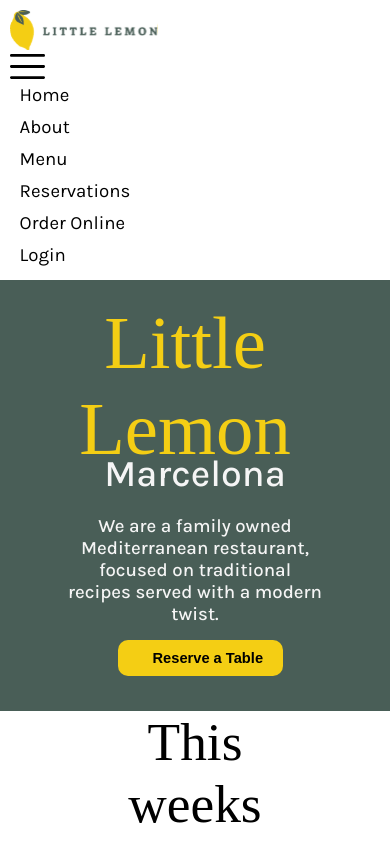
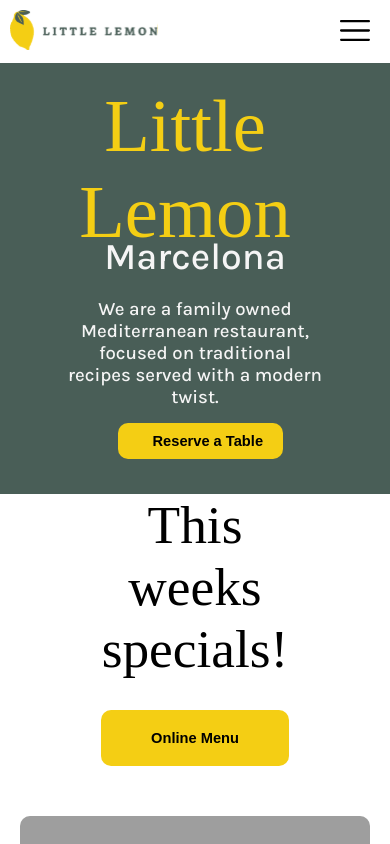
Before and after one commit to ViniciusBatestin/little-lemon-project, a React (Create React App) app: page / in a window 390 px wide. Shown: the top 844 px of the page. Built offline with nearby package versions, Linux system fonts and the light colour scheme; grey boxes are pictures that could not be loaded; a web font is replaced by a local one.

Commit message:
Add interactive hamburger menu for mobile

```diff
--- a/src/App.css
+++ b/src/App.css
@@ -28,18 +28,22 @@
   grid-column: 3/11;
 }
 
+/* NAVBAR */
+
 .App-nav {
   display: flex;
   justify-content: space-between;
   padding: 0.6rem;
   align-items: center;
   flex-wrap: wrap;
+    position: relative;
 }
 
 .App-nav ul{
   display:flex;
   flex-wrap: wrap;
   /* margin-right: px; */
+
 }
 
 .App-nav li {
@@ -50,7 +54,6 @@
 .App-nav a {
   display: inline-block;
   text-decoration: none;
-  margin: 0 5px;
   padding: 5px;
   color: rgb(0, 0, 0);
   font-weight: normal;
@@ -62,8 +65,13 @@
   height: auto;
 }
 .hamb {
-  display: flex;
-  margin-right: 20px;
+  display: none;
+  position: absolute;
+  top: 20px;
+  right: 20px;
+  cursor: pointer;
+  width: 30px;
+  height: auto;
 }
 
 @media (max-width: 768px) {
@@ -74,12 +82,25 @@
   }
 
   .App-nav ul {
-   flex-direction: column;
-   align-items: flex-start;
+    display: none;
+    flex-direction: column;
+    align-items: flex-start;
+    width: 100%;
+    background-color: #f4ce14;
+    margin-top: 15px;
+  }
+
+  .App-nav.open ul{
+    display: flex;
+    align-items: center;
   }
 
   .App-logo img {
     width: 100%;;
+  }
+
+  .hamb {
+    display: block;
   }
 }
 
@@ -115,7 +136,6 @@
 .header-text h1 {
   grid-column-start: 3;
   grid-column-end: 7;
-  /* white-space: nowrap; */
   overflow-wrap: break-word;
 }
 
--- a/src/components/Nav.js
+++ b/src/components/Nav.js
@@ -1,16 +1,24 @@
-import React from "react";
+import React, {useState} from "react";
 import logo from "../images/Logo .svg"
 import hamb from "../images/🦆 icon _hamburger menu.svg"
 
 function Nav() {
+  const [menuOpen, setMenuOpen] = useState(false);
+
+  const toogleMenu = () => {
+    setMenuOpen(!menuOpen)
+  };
+
   return(
     <div className="container">
-      <nav className="App-nav">
+      <nav className={`App-nav ${menuOpen ? "open" : ""}`}>
         <div className="App-logo">
           <img src={logo} alt="logo" />
         </div>
         <div>
-          <img src={hamb} alt="hambuger menu" className="hamb"/>
+          <img src={hamb} alt="hambuger menu" className="hamb"
+          onClick={toogleMenu}
+          />
         </div>
           <ul className="karla-regular">
             <li><a href="home.html">Home</a></li>
```
